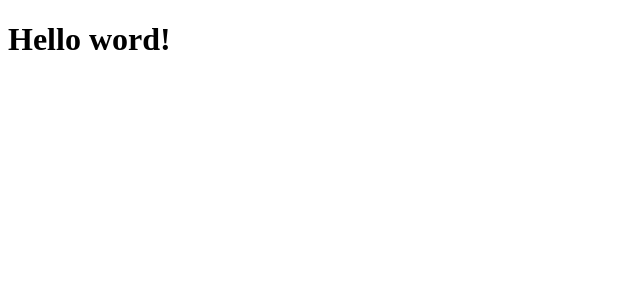
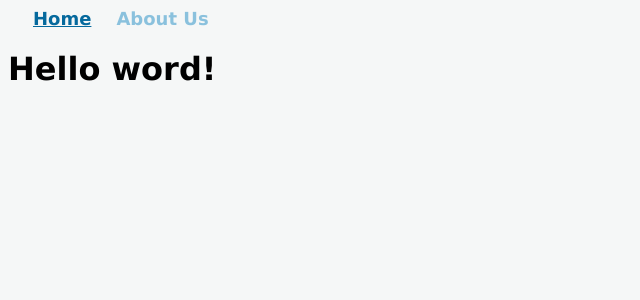
Before and after one commit to Vipa4ka/React_2023_Q1, a React (Vite) app: page / in a window 1280 px wide. Shown: the top 300 px of the page, without its empty margins (0-640 px from the left). Built offline with nearby package versions, Linux system fonts and the light colour scheme.

Commit message:
feat: add Navigation component

```diff
--- a/src/App.tsx
+++ b/src/App.tsx
@@ -1,22 +1,21 @@
-import { HashRouter, Route, Routes } from 'react-router-dom';
+import { Route, Routes } from 'react-router-dom';
 import Home from './pages/Home';
 import NotFound from './pages/NotFoundPage';
+import AboutUs from './pages/AboutUs';
+import { Layout } from './components/Layout';
 
-export function App() {
+function App() {
   return (
-    <div>
+    <>
       <Routes>
-        <Route path="/" element={<Home />} />
-        <Route path="*" element={<NotFound />} />
+        <Route path="/" element={<Layout />}>
+          <Route index element={<Home />} />
+          <Route path="about" element={<AboutUs />} />
+          <Route path="*" element={<NotFound />} />
+        </Route>
       </Routes>
-    </div>
+    </>
   );
 }
 
-export function WrappedApp() {
-  return (
-    <HashRouter>
-      <App />
-    </HashRouter>
-  );
-}
+export default App;
--- /dev/null
+++ b/src/components/Layout.tsx
@@ -0,0 +1,18 @@
+import { Outlet } from 'react-router-dom';
+import Navigation from './Navigation/Navigation';
+// import styles from './Layout.module.css';
+
+const Layout = () => {
+  return (
+    <>
+      <header>
+        <Navigation />
+      </header>
+      <main>
+        <Outlet />
+      </main>
+    </>
+  );
+};
+
+export { Layout };
--- /dev/null
+++ b/src/components/Navigation/Navigation.module.css
@@ -0,0 +1,18 @@
+.navigation,
+.activeStyle {
+  margin-left: 25px;
+  font-family: Verdana, Geneva, Tahoma, sans-serif;
+  font-size: 18px;
+  font-weight: bold;
+  color: #6ab1d6c4;
+  text-decoration: none;
+}
+
+.activeStyle {
+  color: #05699d;
+  text-decoration: underline;
+}
+
+.navigation:hover {
+  color: #054b8ec4;
+}
--- /dev/null
+++ b/src/components/Navigation/Navigation.tsx
@@ -0,0 +1,23 @@
+import { NavLink } from 'react-router-dom';
+import styles from './Navigation.module.css';
+
+function Navigation() {
+  return (
+    <nav>
+      <NavLink
+        to="/"
+        className={({ isActive }) => (isActive ? styles.activeStyle : styles.navigation)}
+      >
+        Home
+      </NavLink>
+      <NavLink
+        to="/about"
+        className={({ isActive }) => (isActive ? styles.activeStyle : styles.navigation)}
+      >
+        About Us
+      </NavLink>
+    </nav>
+  );
+}
+
+export default Navigation;
--- a/src/index.css
+++ b/src/index.css
@@ -0,0 +1,10 @@
+body {
+  font-family: 'Lucida Sans Unicode', 'Lucida Grande', Sans-Serif;
+  background: rgb(245, 247, 247);
+}
+
+ul {
+  list-style-type: none;
+  margin: 0;
+  padding: 0;
+}
--- a/src/main.tsx
+++ b/src/main.tsx
@@ -1,10 +1,13 @@
 import React from 'react';
 import ReactDOM from 'react-dom/client';
-import { WrappedApp } from './App';
+import { BrowserRouter } from 'react-router-dom';
+import App from './App';
 import './index.css';
 
 ReactDOM.createRoot(document.getElementById('root') as HTMLElement).render(
   <React.StrictMode>
-    <WrappedApp />
+    <BrowserRouter>
+      <App />
+    </BrowserRouter>
   </React.StrictMode>
 );
--- /dev/null
+++ b/src/pages/AboutUs.tsx
@@ -0,0 +1,5 @@
+function AboutUs() {
+  return <h1>AboutUs</h1>;
+}
+
+export default AboutUs;
```
Also changed, not shown: package.json (+22 -2 lines), .eslintrc.cjs, 1 other file (tests, documents, lock files or other folders).
